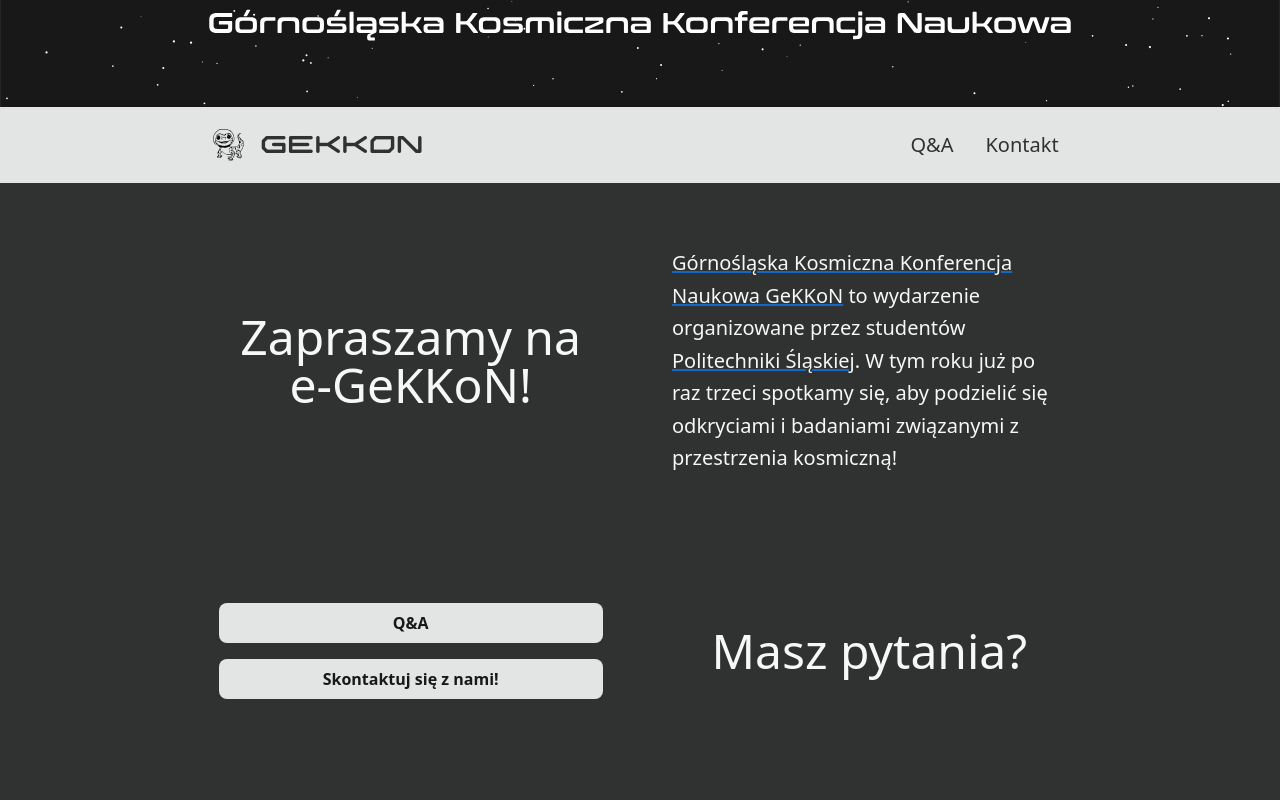
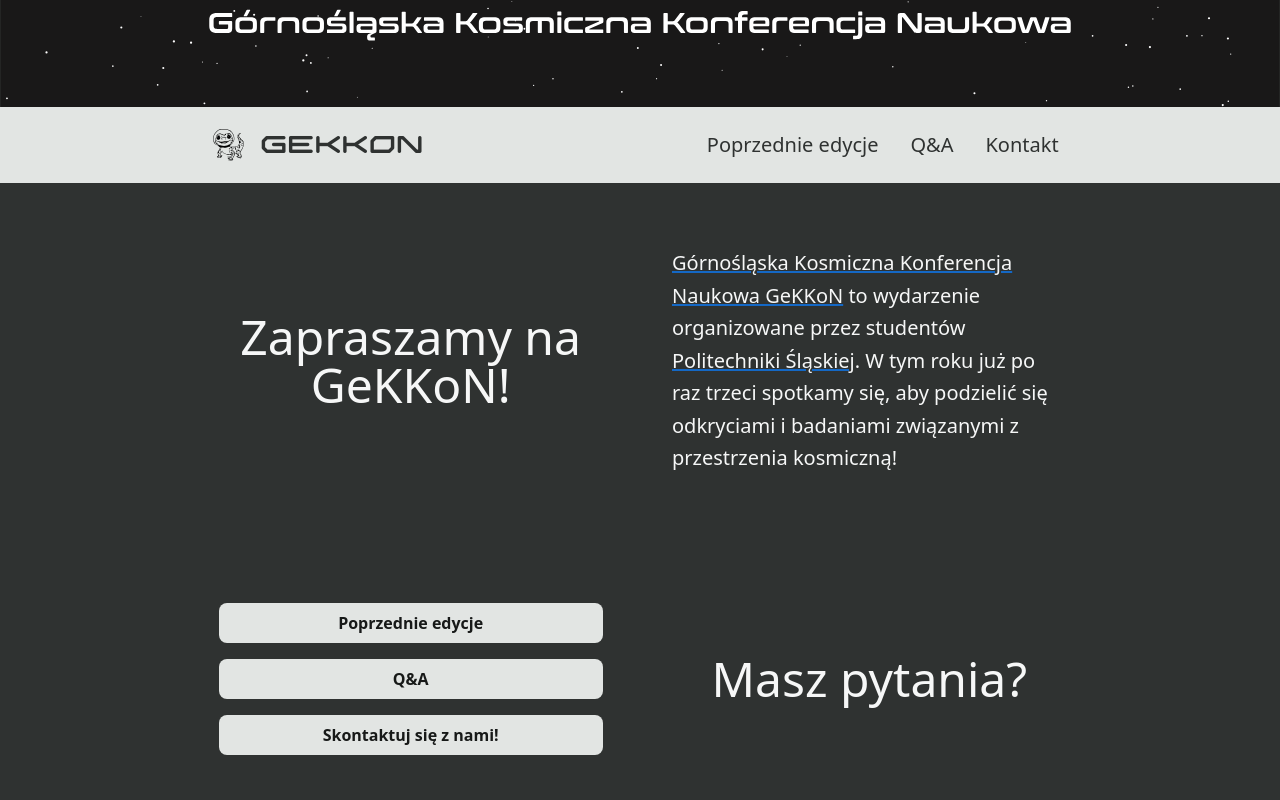
Before and after one commit to RadekJedrzejczyk/gekkon-website, a Vue app: page / in a window 1280 px wide. Shown: the part 460-1260 px from the top of the page. Built offline with nearby package versions, Linux system fonts and the light colour scheme.

Commit message:
feat: prior editions view routing

```diff
--- a/src/components/NavItems.vue
+++ b/src/components/NavItems.vue
@@ -7,6 +7,7 @@ const navItems: Array<LinkItem> = [
   // { name: 'posters', title: 'Postery', accent: true },
   // { name: 'schedule', title: 'Harmonogram', accent: false },
   // { name: 'regulations', title: 'Regulamin', accent: false },
+  { name: 'prior-editions', title: 'Poprzednie edycje', accent: false },
   { name: 'q&a', title: 'Q&A', accent: false },
   { name: 'contact', title: 'Kontakt', accent: false }
 ]
--- a/src/main.ts
+++ b/src/main.ts
@@ -41,6 +41,11 @@ const router = createRouter({
       component: () => import('@/views/PosterView.vue')
     },
     {
+      path: '/poprzednie-edycje',
+      name: 'prior-editions',
+      component: () => import('@/views/PriorEditionsView.vue')
+    },
+    {
       path: '/pytania',
       name: 'q&a',
       component: () => import('@/views/Q&AView.vue')
--- a/src/views/MainView.vue
+++ b/src/views/MainView.vue
@@ -17,7 +17,7 @@ const discordServerAddress = 'https://discord.gg/xXTejbunjC'
       <template #firstElem>
         <CenteredHeader>
           Zapraszamy na <br />
-          e-GeKKoN!
+          GeKKoN!
         </CenteredHeader>
       </template>
       <template #secondElem>
@@ -97,14 +97,17 @@ const discordServerAddress = 'https://discord.gg/xXTejbunjC'
       </template>
       <template #secondElem>
         <div class="flex flex-col gap-y-4">
+          <router-link :to="{ name: 'prior-editions' }">
+            <FilledButton :additional-class="buttonClass">
+              Poprzednie edycje
+            </FilledButton>
+          </router-link>
           <router-link :to="{ name: 'q&a' }">
-            <FilledButton :additional-class="buttonClass">Q&A</FilledButton></router-link
-          >
+            <FilledButton :additional-class="buttonClass">Q&A</FilledButton>
+          </router-link>
           <router-link :to="{ name: 'contact' }">
-            <FilledButton :additional-class="buttonClass"
-              >Skontaktuj się z nami!</FilledButton
-            ></router-link
-          >
+            <FilledButton :additional-class="buttonClass">Skontaktuj się z nami!</FilledButton>
+          </router-link>
         </div>
       </template>
     </SpacedPair>
--- /dev/null
+++ b/src/views/PriorEditionsView.vue
@@ -0,0 +1,9 @@
+<script setup lang="ts">
+import StyledHeader from '@/components/styled/StyledHeader.vue';
+
+const regulationsPDFLink = '/docs/konferencja-gekkon-regulamin.pdf'
+</script>
+
+<template>
+  <StyledHeader>Zapoznaj się z regulaminem konferencji</StyledHeader>
+</template>
```
